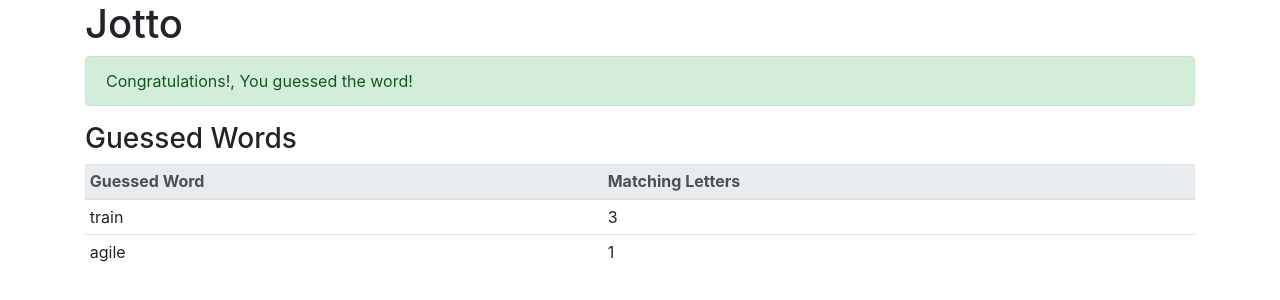
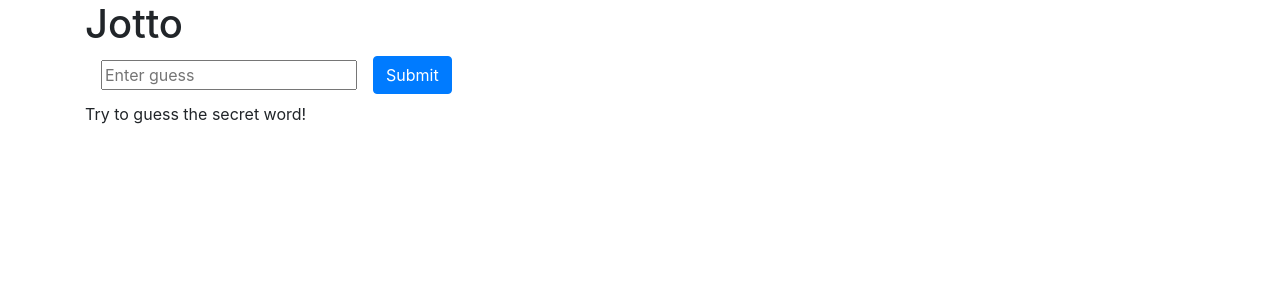
Before and after one commit to carlosjgonza/jotto-app-jest, a React app: page / in a window 1280 px wide. Shown: the top 300 px of the page. Built offline with nearby package versions, Linux system fonts and the light colour scheme.

Commit message:
Including redux props in children components for App and including missing component Input in App component

```diff
--- a/src/App.js
+++ b/src/App.js
@@ -3,20 +3,19 @@ import { connect } from 'react-redux';
 
 import Congrats from './Congrats';
 import GuessedWords from './GuessedWords';
+import Input from './Input';
 import { getSecretWord } from './actions';
 import './App.css';
 
 class App extends Component {
   render() {
-    const guessedWordsTest = [
-      { guessedWord: "train", letterMatchCount: 3 },
-      { guessedWord: "agile", letterMatchCount: 1 }
-    ];
+    const { success, guessedWords } = this.props;
     return (
       <div className="container">
         <h1>Jotto</h1>
-        <Congrats success={true} />
-        <GuessedWords guessedWords={guessedWordsTest} />
+        <Congrats success={success} />
+        <Input success={success} />
+        <GuessedWords guessedWords={guessedWords} />
       </div>
     );
   }
```
